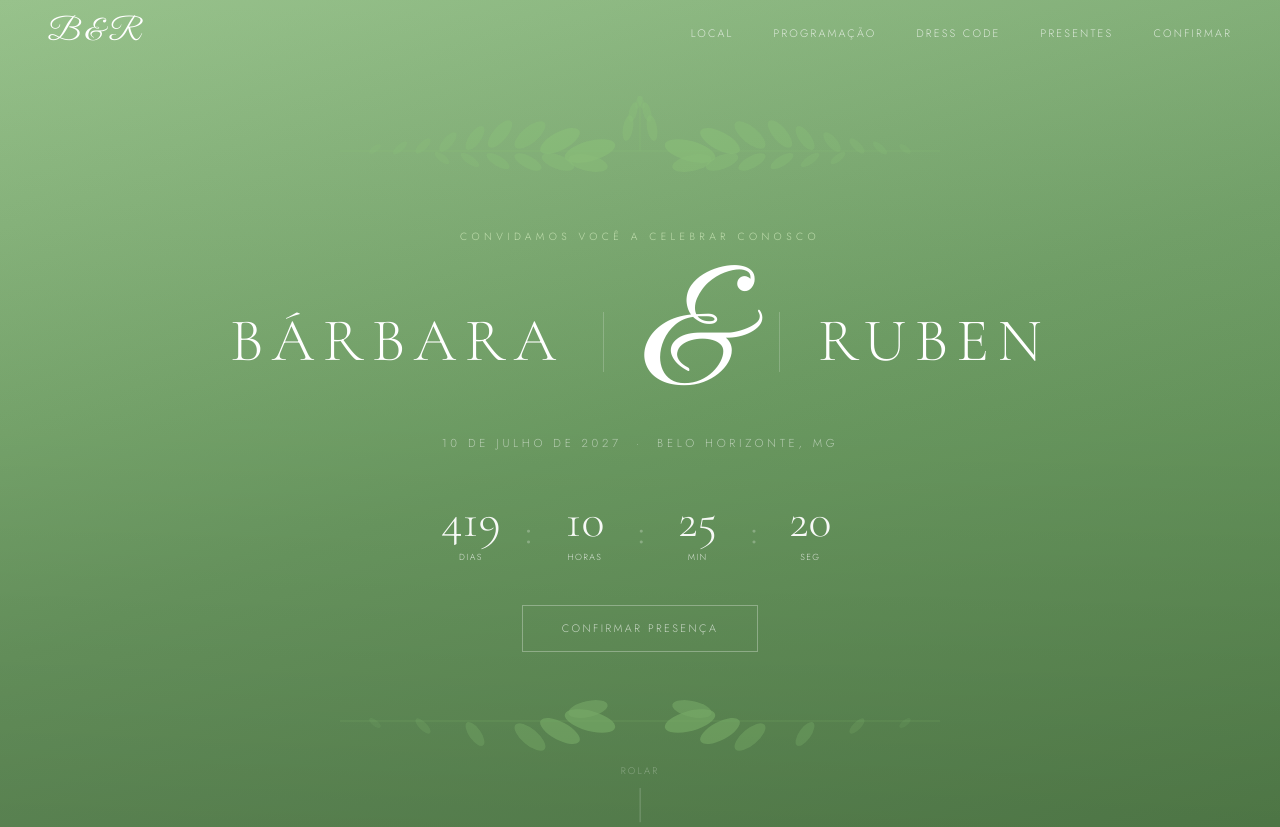
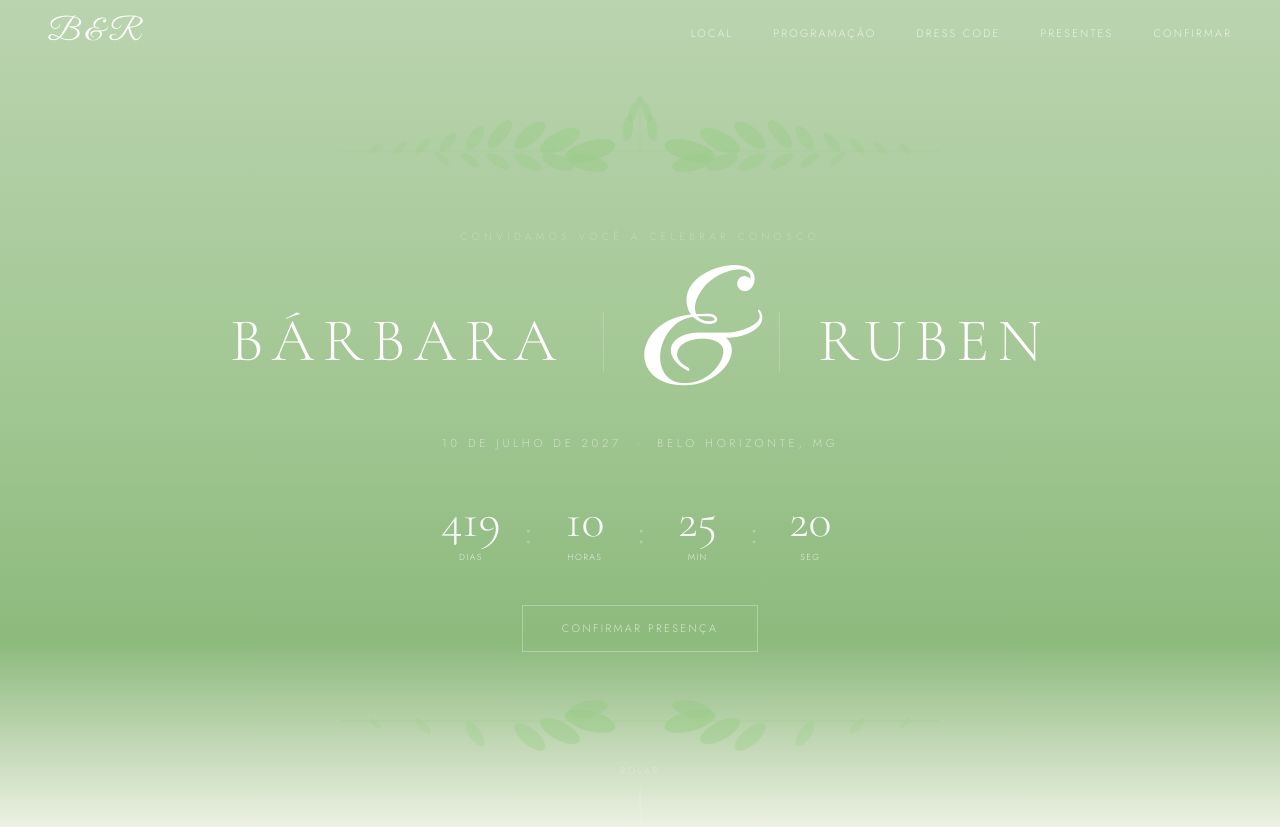
Before and after one commit to alabart11-tech/casamento-ruben-barbara, a plain HTML site: page index.html in a window 1280 px wide. Shown: the top 827 px of the page. Drawn offline with nearby package versions, Linux system fonts and the light colour scheme.

Commit message:
Hero: verde pastel mais suave com transicao para creme

```diff
--- a/index.html
+++ b/index.html
@@ -94,7 +94,7 @@
     text-align: center;
     padding: 6rem 2rem 5rem;
     overflow: hidden;
-    background: #7EAF72;
+    background: #B2CFA6;
   }
 
   /* soft radial glow */
@@ -110,7 +110,7 @@
   #hero-bg {
     position: absolute;
     inset: 0;
-    background: linear-gradient(160deg, #8FBD82 0%, #6FA065 50%, #5C8C52 100%);
+    background: linear-gradient(180deg, #B2CFA6 0%, #9DC48D 45%, #8AB87A 75%, #FDFAF4 100%);
     /* When photo available: background: url('foto-hero.jpg') center/cover no-repeat; */
   }
   #hero-bg::after {
@@ -118,9 +118,9 @@
     position: absolute;
     inset: 0;
     background: linear-gradient(to bottom,
-      rgba(255,255,255,.08) 0%,
-      rgba(0,0,0,.05) 50%,
-      rgba(0,0,0,.18) 100%);
+      rgba(255,255,255,.10) 0%,
+      rgba(255,255,255,.04) 60%,
+      rgba(253,250,244,.0)  100%);
   }
 
   .hero-inner {
```
